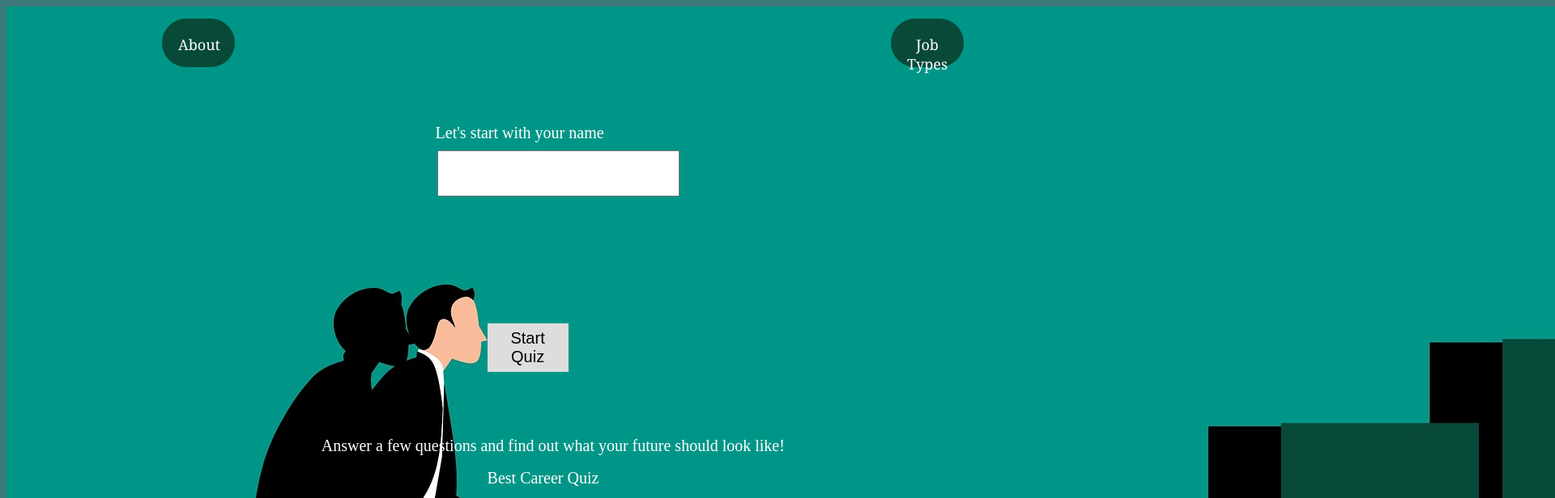
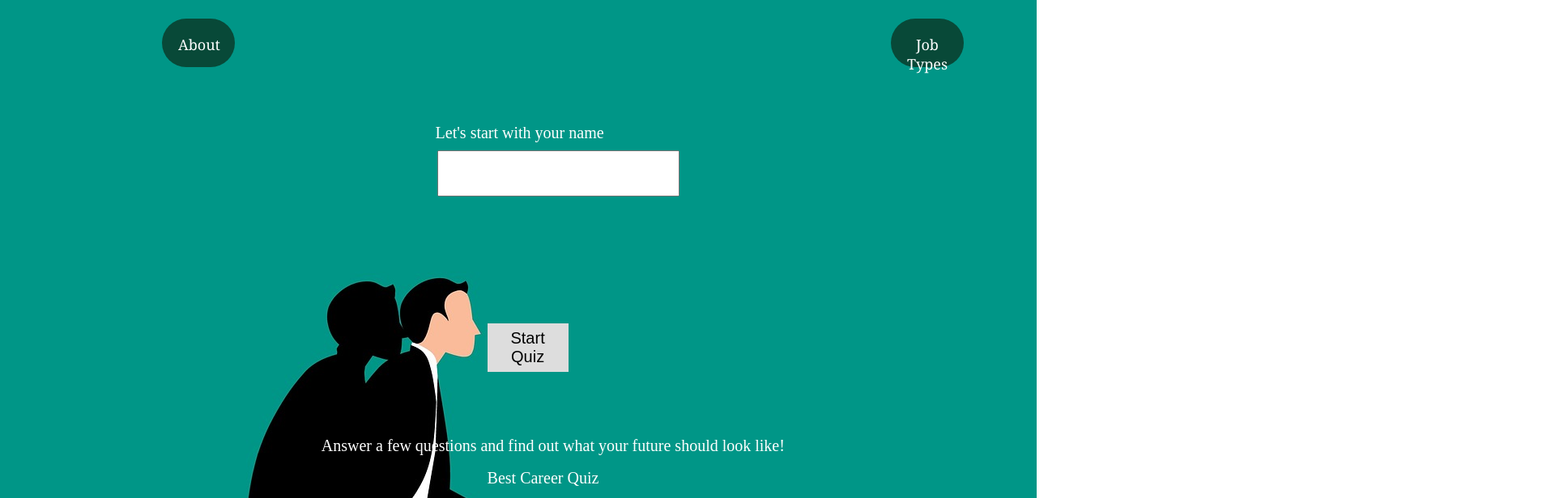
Before and after one commit to gamesbyaisha/gamesbyaisha.finalproject, a plain HTML site: page home.html in a window 1280 px wide. Shown: the top 616 px of the page at 81% size, 1920 px wide, since content can reach past the window. Drawn offline with Linux system fonts and the light colour scheme.

Commit message:
Update home.html

```diff
--- a/home.html
+++ b/home.html
@@ -5,12 +5,12 @@
     <title>Local Storage</title>
 </head>
 <body>
-    <img src="career.jpg" alt="Background Image"
+<!--     <img src="career.jpg" alt="Background Image"
         style="    background-repeat: no-repeat;
         background-attachment: scroll;
        min-height: 100%;
        height:auto;
-        display:block; ">
+        display:block; "> -->
 
     <p class="name">Let's start with your name <input id="name" class="nameanswer" type="text"</p>
 
@@ -37,7 +37,7 @@
         <button class="dashboard">Quiz</button>
     </a> -->
 
-    <link rel="stylesheet" href="style.css">
+    <link rel="stylesheet" href="style2.css">
     <script src="main.js"></script>
 </body>
 </html>
```
